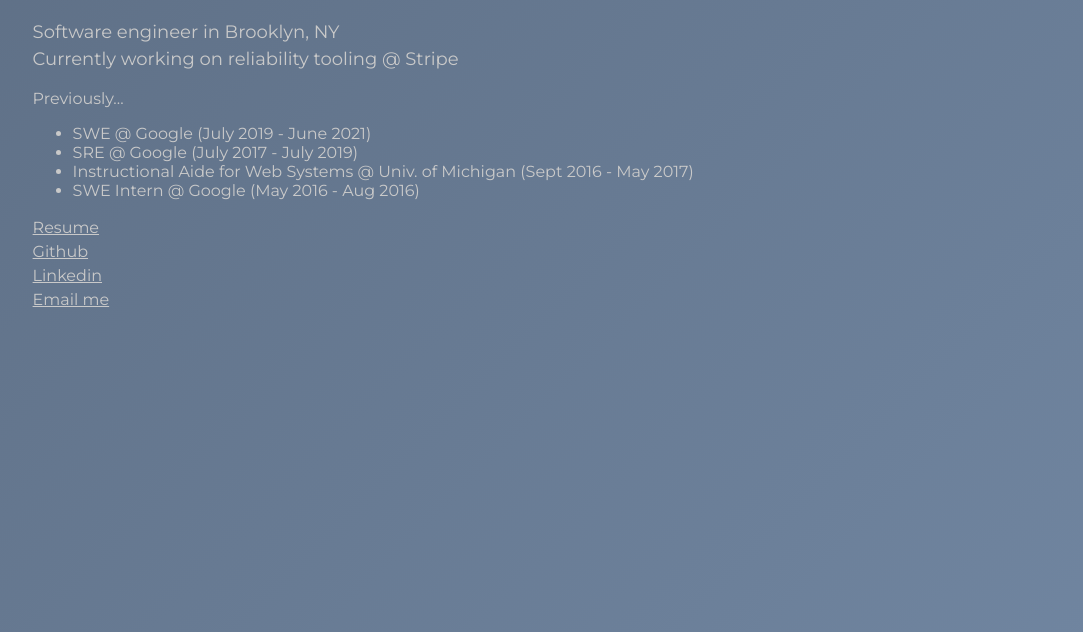
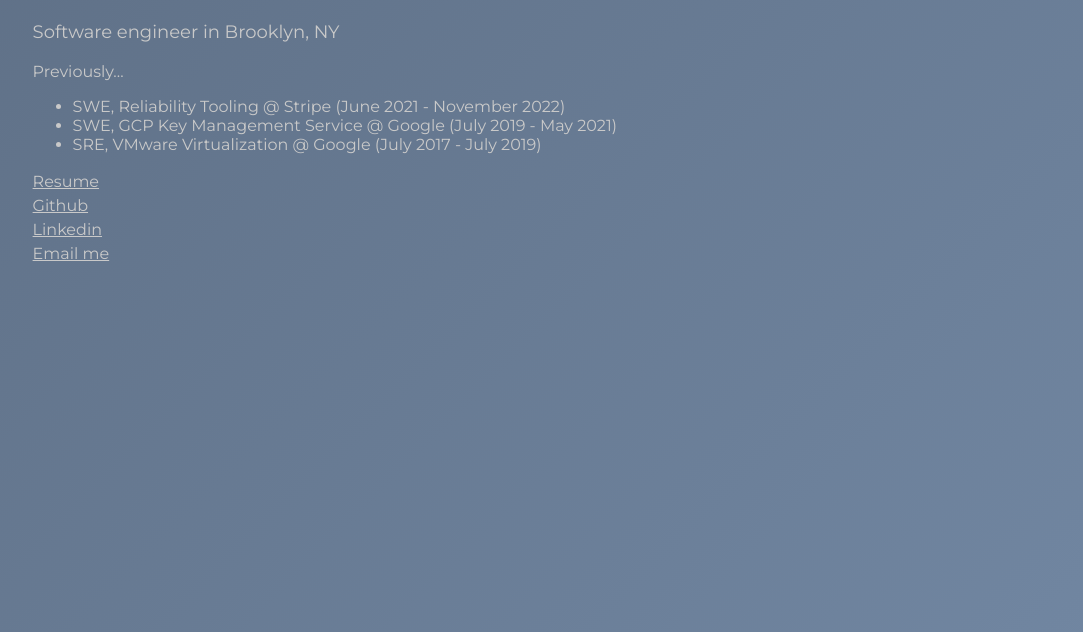
Before and after one commit to danielleconnolly/danielleconnolly.github.io, a plain HTML site: page index.html in a window 1280 px wide. Shown: the part 168-800 px from the top of the page, without its empty margins (165-1248 px from the left). Drawn offline with Linux system fonts and the light colour scheme.

Commit message:
Update jobs and resume

```diff
--- a/index.html
+++ b/index.html
@@ -13,14 +13,12 @@
 	<div id="main">
 
 		<h1>Hi, I'm Danielle.</h1>
-		<h2>Software engineer in Brooklyn, NY<br>
-		Currently working on reliability tooling @ Stripe</h2>
+		<h2>Software engineer in Brooklyn, NY<br></h2>
 		<p>Previously...
 			<ul>
-			<li>SWE @ Google (July 2019 - June 2021)</li>
-			<li>SRE @ Google (July 2017 - July 2019)</li>
-			<li>Instructional Aide for Web Systems @ Univ. of Michigan (Sept 2016 - May 2017)</li>
-			<li>SWE Intern @ Google (May 2016 - Aug 2016)</li>
+			<li>SWE, Reliability Tooling @ Stripe (June 2021 - November 2022)</li>
+			<li>SWE, GCP Key Management Service @ Google (July 2019 - May 2021)</li>
+			<li>SRE, VMware Virtualization @ Google (July 2017 - July 2019)</li>
 			</ul>
 		</p>
 		<div id="links">
```
Also changed, not shown: 1 other file.
